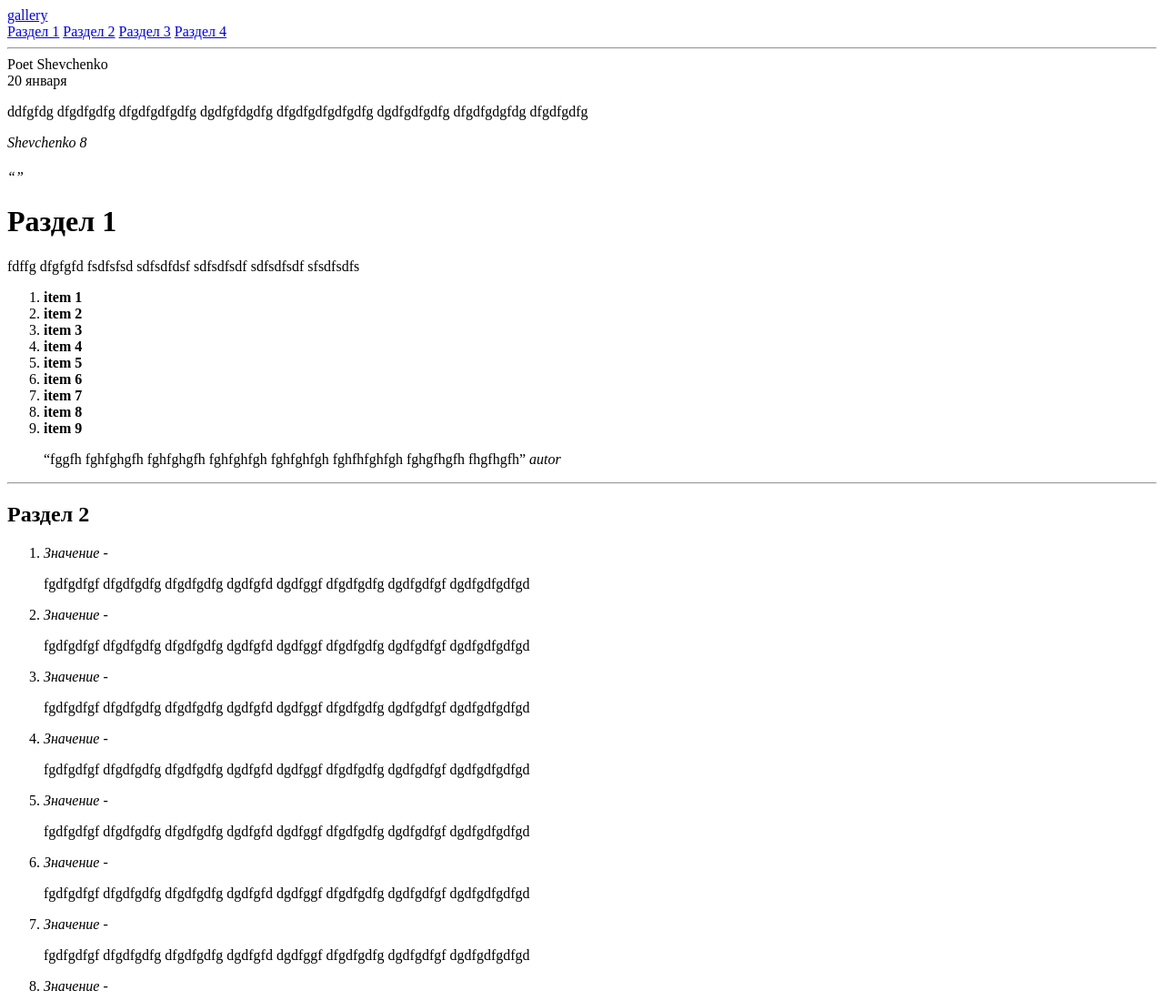
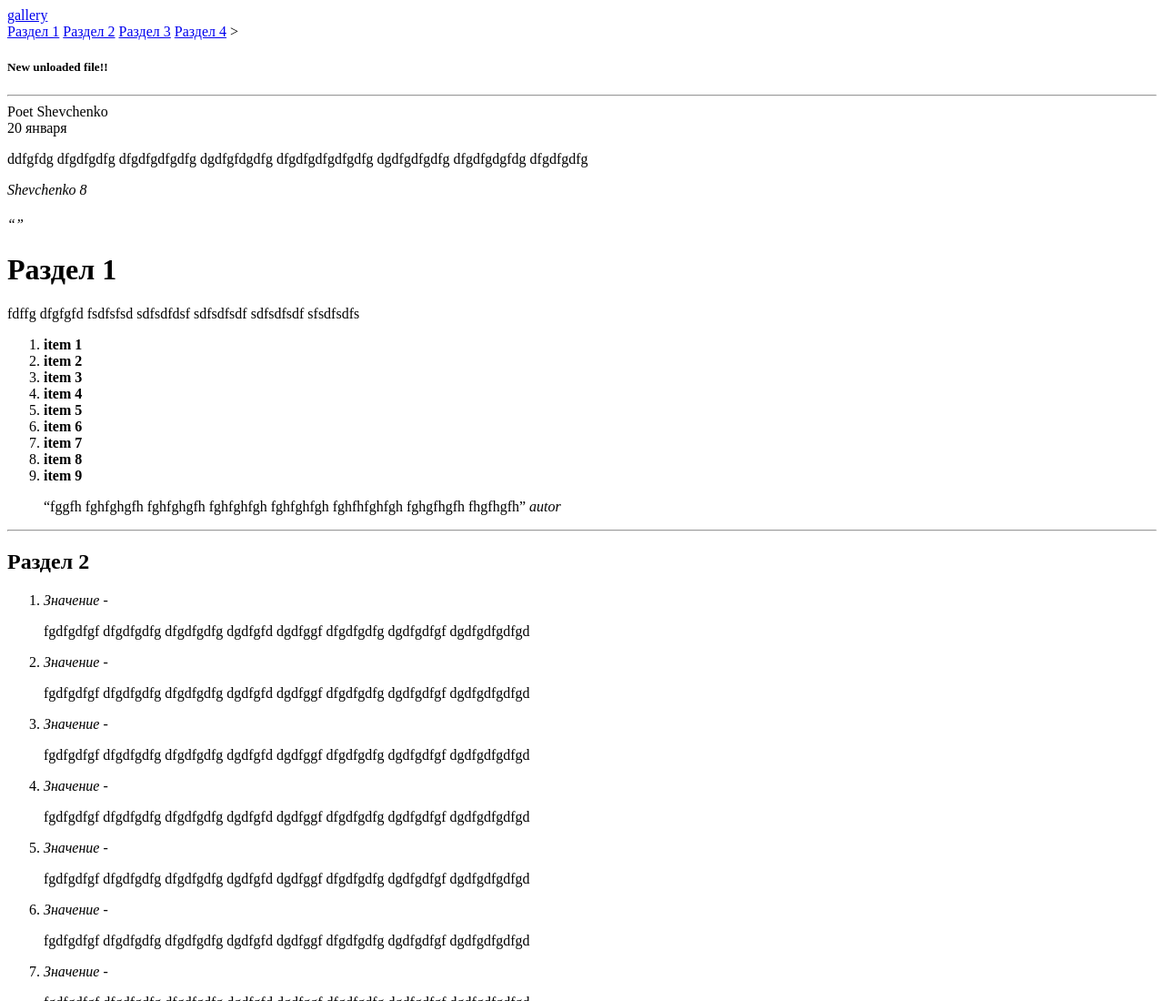
Before and after one commit to TarasenkoAnton/Sasha-Project, a plain HTML site: page index.html in a window 1280 px wide. Shown: the top 1100 px of the page at 91% size. Drawn offline with Linux system fonts and the light colour scheme.

Commit message:
new unloaded file

```diff
--- a/index.html
+++ b/index.html
@@ -14,6 +14,7 @@
            <a href="#id2">Раздел 2</a>
            <a href="#id3">Раздел 3</a>
            <a href="#id4">Раздел 4</a>
+           ><h5>New unloaded file!!</h5>
         </nav>
         <hr>
     </header>
```
